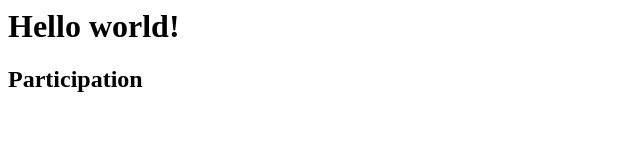
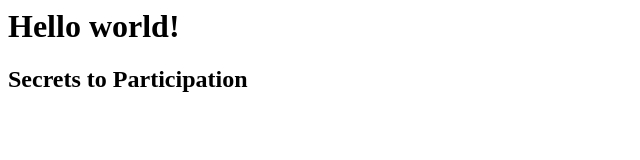
Before and after one commit to Jasminpatel1/Jasminpatel1.github.io, a plain HTML site: page index.html in a window 1280 px wide. Shown: the whole page, without its empty margins (0-640 px from the left). Drawn offline with Linux system fonts and the light colour scheme.

Commit message:
Update index.html

```diff
--- a/index.html
+++ b/index.html
@@ -1,2 +1,2 @@
 <h1>Hello world!</h1>
-<h2>Participation</h2>
+<h2>Secrets to Participation </h2>
```
